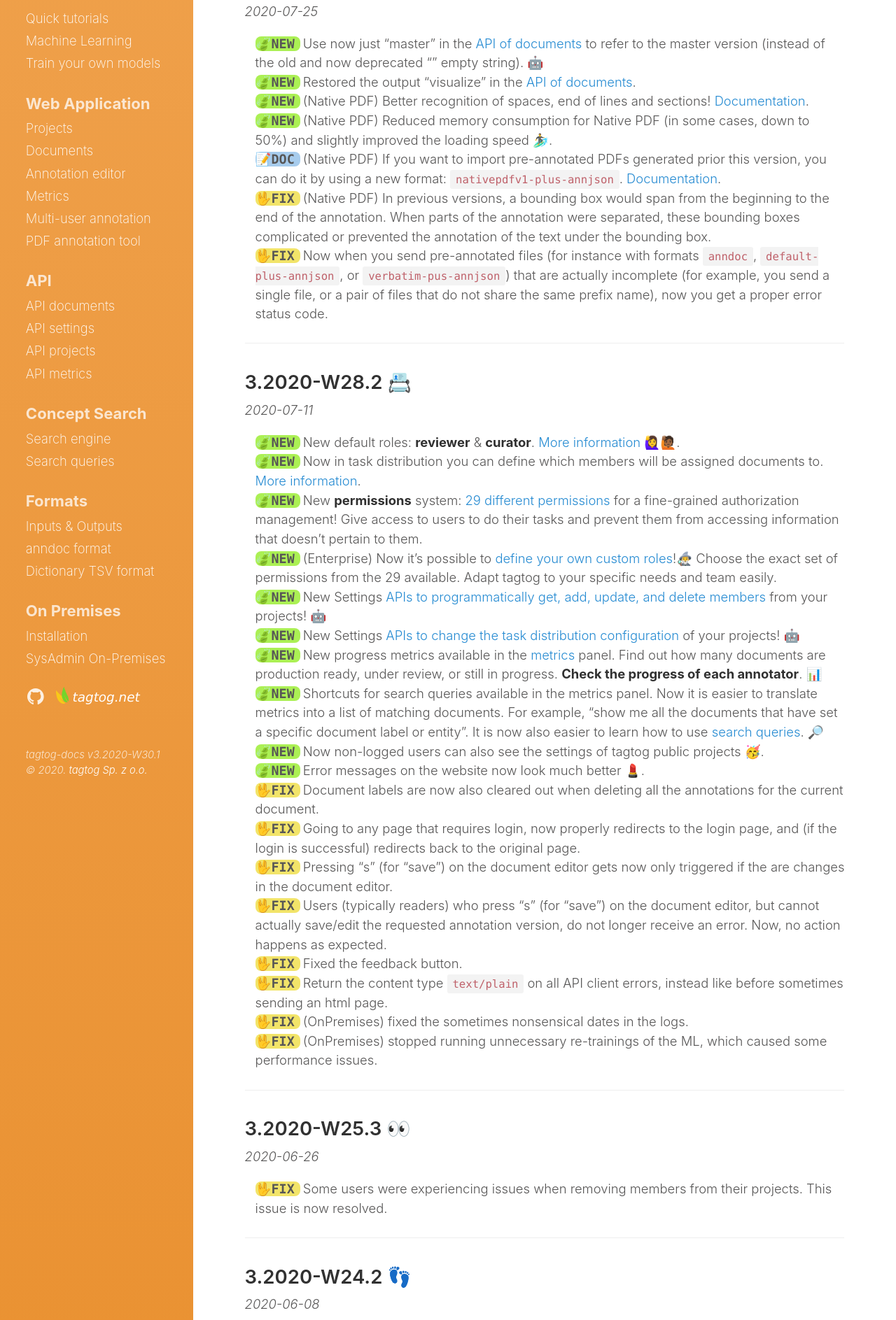
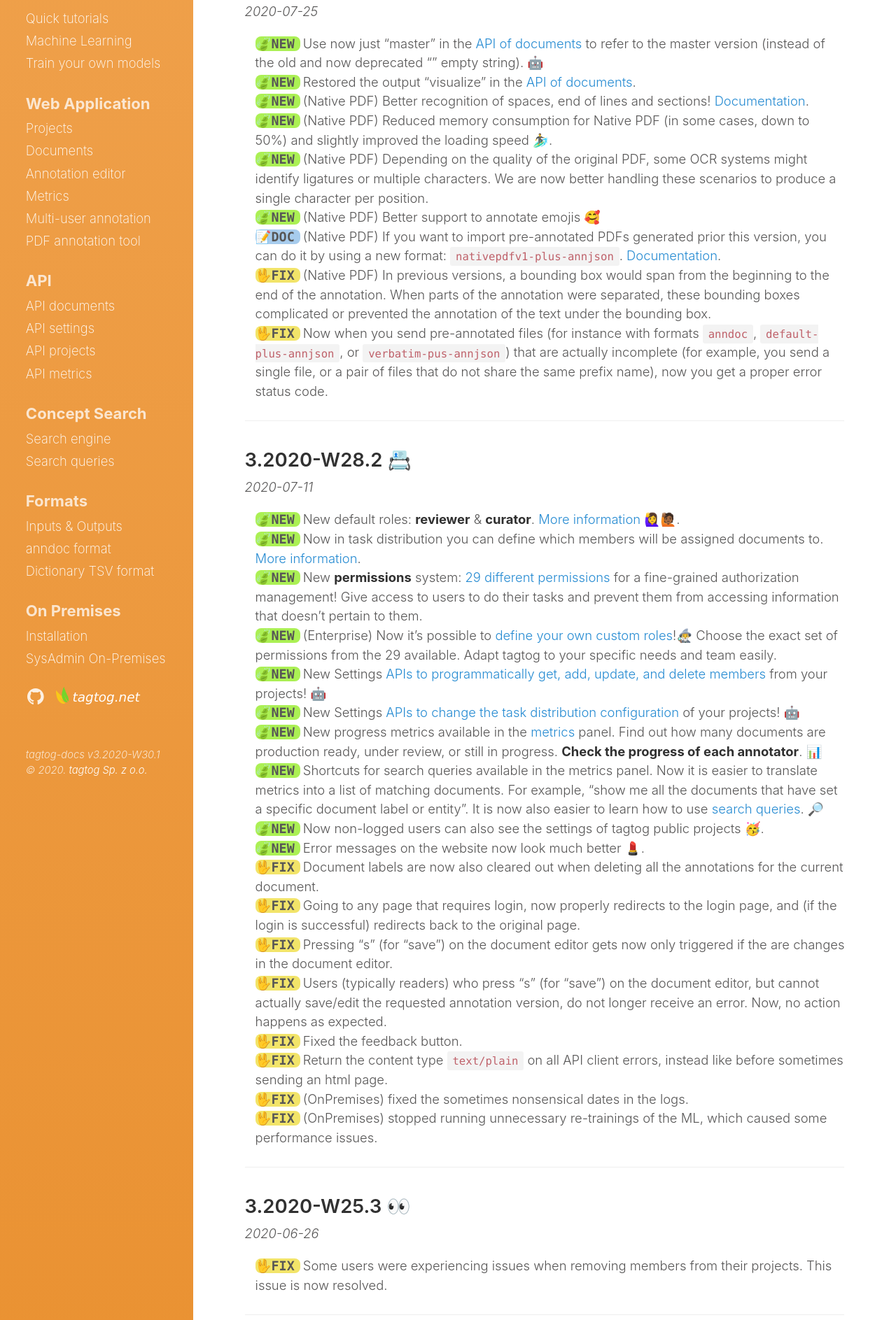
Before and after one commit to tagtogorg/tagtog-doc, a Jekyll site: the page built from updates.md, in a window 1280 px wide. Shown: the part 411-2298 px from the top of the page at 70% size. Built offline with Jekyll 4.4.1, drawn with Linux system fonts in a browser that asks for light colours; nearby versions of some CDN libraries; emoji names are drawn with the system emoji font; some of the changed text lies outside the part shown.

Commit message:
update missing updates

```diff
--- a/updates.md
+++ b/updates.md
@@ -22,6 +22,8 @@ _2020-07-25_
   <li class="new"><span markdown="1">Restored the output "visualize" in the [API of documents](API_documents_v1.html).</span></li>
   <li class="new"><span markdown="1">(Native PDF) Better recognition of spaces, end of lines and sections! [Documentation](pdf-annotation-tool.html#spacing).</span></li>
   <li class="new"><span markdown="1">(Native PDF) Reduced memory consumption for Native PDF (in some cases, down to 50%) and slightly improved the loading speed 🏄‍♂️.</span></li>
+  <li class="new"><span markdown="1">(Native PDF) Depending on the quality of the original PDF, some OCR systems might identify ligatures or multiple characters. We are now better handling these scenarios to produce a single character per position.</span></li>
+  <li class="new"><span markdown="1">(Native PDF) Better support to annotate emojis 🥰</span></li>
   <li class="doc"><span markdown="1">(Native PDF) If you want to import pre-annotated PDFs generated prior this version, you can do it by using a new format: `nativepdfv1-plus-annjson`. [Documentation](ioformats.html#annotation-input-formats).</span></li>
   <li class="fix"><span markdown="1">(Native PDF) In previous versions, a bounding box would span from the beginning to the end of the annotation. When parts of the annotation were separated, these bounding boxes complicated or prevented the annotation of the text under the bounding box.</span></li>
   <li class="fix"><span markdown="1">Now when you send pre-annotated files (for instance with formats `anndoc`, `default-plus-annjson`, or `verbatim-pus-annjson`) that are actually incomplete (for example, you send a single file, or a pair of files that do not share the same prefix name), now you get a proper error status code.</span></li>
```
